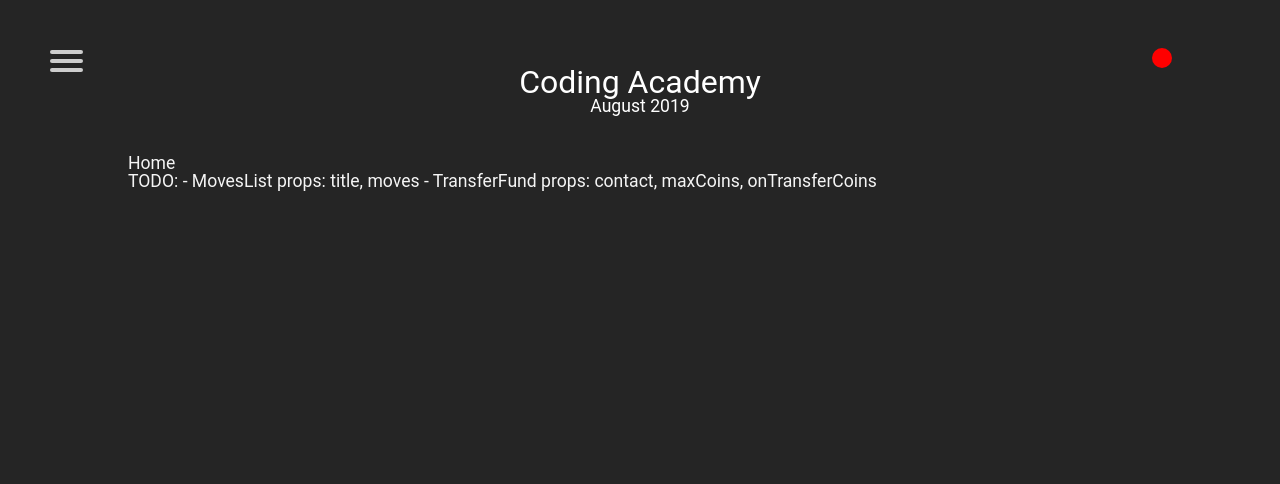
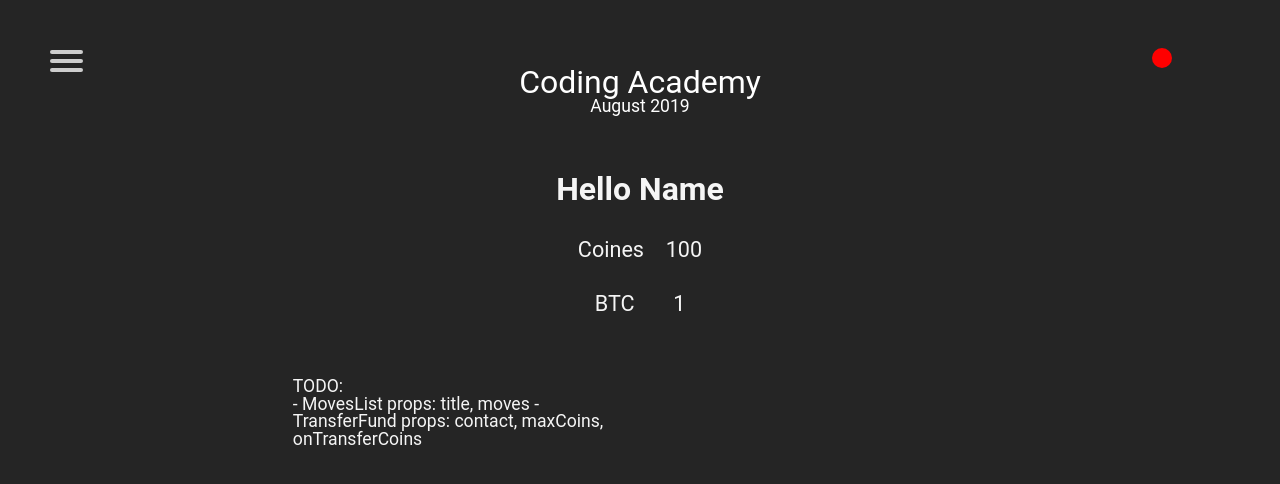
Before and after one commit to nivb52/react-bitcoin, a React (Create React App) app: page / in a window 1280 px wide. Shown: the top 484 px of the page. Built offline with nearby package versions, Linux system fonts and the light colour scheme; no server answers.

Commit message:
fix small css issue

```diff
--- a/src/cmps/AppHeader.js
+++ b/src/cmps/AppHeader.js
@@ -14,7 +14,7 @@ export default class Header extends Component {
             align-center pad-1rem">
 
 
-            <h1 className="subtitle is-3 text-white text-center marginless">
+            <h1 className="subtitle size-3 text-white text-center marginless">
                     Coding Academy
             </h1>
             <h2 className="text-white">{monthName} 2019</h2>
--- a/src/cmps/Chart.js
+++ b/src/cmps/Chart.js
@@ -9,7 +9,7 @@ export default class Chart extends Component {
         let color = this.props.color || 'black'
         return (
             <div>
-                <h2 className="subtitle is-4 text-center text-white">
+                <h2 className="subtitle size-4 text-center text-white">
                     {name} - for a {period}
                 </h2>
                 <p> {description} </p>
--- a/src/cmps/TransferFund.js
+++ b/src/cmps/TransferFund.js
@@ -14,7 +14,7 @@ const transferFund = props => {
     return (
     <React.Fragment>
         <section className="container">
-            <div className="is-medium">
+            <div className="size-medium">
                 <span > Transfer coins to</span>
                 <span className="capitalized"> Name</span>
             </div>
--- a/src/css/global/texts.css
+++ b/src/css/global/texts.css
@@ -28,29 +28,29 @@
 }
 
 
-.is-1 {
+.size-1 {
     font-size: 3.5rem !important;
 }
-.is-2 {
+.size-2 {
     font-size: 2.5rem !important;
 }
-.is-3 {
+.size-3 {
     font-size: 2rem !important;
 }
-.is-4 {
+.size-4 {
     font-size: 1.8rem !important;
 }
-.is-5 {
+.size-5 {
     font-size: 1.6rem !important;
 }
-.is-6 {
+.size-6 {
     font-size: 1.35rem !important;
 }
 
-.is-medium {
+.size-medium {
     font-size: 1.25rem !important;
 }
-.is-small {
+.size-small {
     font-size: 0.7rem !important;
 }
 
--- a/src/pages/ContactEditPage.js
+++ b/src/pages/ContactEditPage.js
@@ -41,13 +41,13 @@ export default class ContactEditPage extends React.Component {
                 {contact &&
                     <div className="container width-80 mar-top-2rem " >
 
-                        <h1 className="subtitle is-3 text-center text-white"> Edit Contact</h1>
+                        <h1 className="subtitle size-3 text-center text-white"> Edit Contact</h1>
 
                     </div>
                 }
                 {!contact &&
                     <div className="mar-top-3rem">
-                        <h1 className="subtitle is-3 text-center text-white"> Add New Contact</h1>
+                        <h1 className="subtitle size-3 text-center text-white"> Add New Contact</h1>
                     </div>
                 }
                 <div className="container width-80 contact-edit">
--- a/src/pages/HomePage.js
+++ b/src/pages/HomePage.js
@@ -1,6 +1,7 @@
 // Use UserService.getUser and BitcoinService and display:
 //  User Name and Coins
 import React, { Component } from 'react';
+
 import { connect } from 'react-redux';
 
 class Home extends Component {
@@ -8,18 +9,30 @@ class Home extends Component {
 
   render() {
     return (
-      <section className="container width-80">
-        <h1>Home</h1>
+   <section className="flex container center width-90">
+      <div className="pad-1rem">
+        <h1 className="title capitalized size-3"> hello <span> name</span></h1>
 
-        <div> TODO:
+        <div className="flex-row justify-evenly size-6 pad-top-2rem">
+          <span className="capitalized "> coines </span>
+          <span> 100 </span>
+        </div>
+        <div className="flex-row justify-evenly size-6 pad-top-2rem">
+          <span className="uppercased"> btc </span>
+          <span> 1 </span>
+        </div>
+      </div>
+
+        <div>
+          <p className="width-50 mar-top-3rem">
+           TODO: <br/>
           - MovesList  props: title, moves
           - TransferFund   props: contact, maxCoins, onTransferCoins
-          <p className="width-50 mar-top-2rem">
 
         </p>
 
         </div>
-      </section>
+    </section>
     );
   }
 };
--- a/src/pages/StatisticPage.js
+++ b/src/pages/StatisticPage.js
@@ -30,7 +30,7 @@ export default class StatisticPage extends Component {
         return (
             <section className="container width-80">
 
-                <h1 className="is-3 hover-white prim-color text-center mar-bottom-3rem">
+                <h1 className="size-3 hover-white prim-color text-center mar-bottom-3rem">
                     Bitcoin Statistics
                 </h1>
                 {
--- a/src/pages/TodoPage.js
+++ b/src/pages/TodoPage.js
@@ -45,21 +45,21 @@ export default class TodoPage extends React.Component {
         return (
             <section className="mar-left-5rem">
 
-                <h1 className="is-2 title text-white"> TODOS </h1>
+                <h1 className="size-2 title text-white"> TODOS </h1>
                 <div className="flex container">
 
 
 
                     <ol>
                         {this.state.todos.map((item, idx) =>
-                            <li className="is-medium mar-top-halfrem pointer"
+                            <li className="size-medium mar-top-halfrem pointer"
                                 onClick={() => this.handleShow(idx)}
                                 key={idx}>{item.txt}
                             </li>)
                         }
                     </ol>
 
-                    <button className="btn bold-600 prim-bcg text-black-light btn-outline is-medium mar-top-3rem  width-50"
+                    <button className="btn bold-600 prim-bcg text-black-light btn-outline size-medium mar-top-3rem  width-50"
                         onClick={this.handleAdd}>Add
                         </button>
 
@@ -67,9 +67,9 @@ export default class TodoPage extends React.Component {
                         {this.state.todoDetails &&
                             <div className="todo">
 
-                                <h2 className="subtitle is-4 text-white">
+                                <h2 className="subtitle size-4 text-white">
                                     {this.state.todoDetails.txt}
-                                    <span className="is-small mar-left-1rem">
+                                    <span className="size-small mar-left-1rem">
                                         {
                                             UtillService.createDateFromStamp(this.state.todoDetails.createdAt)
                                             //this.state.todoDetails.createdAt//.toLocaleDateString()
```
